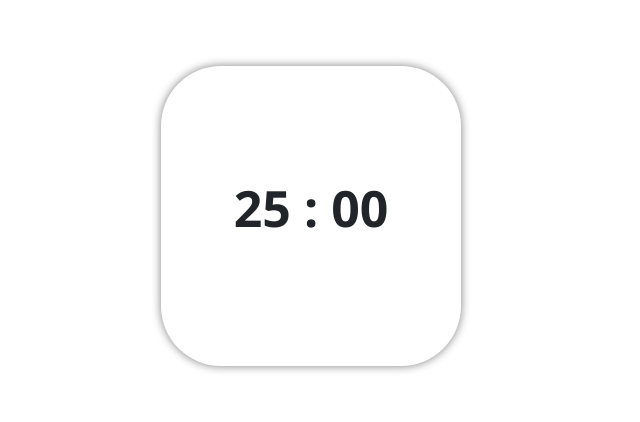
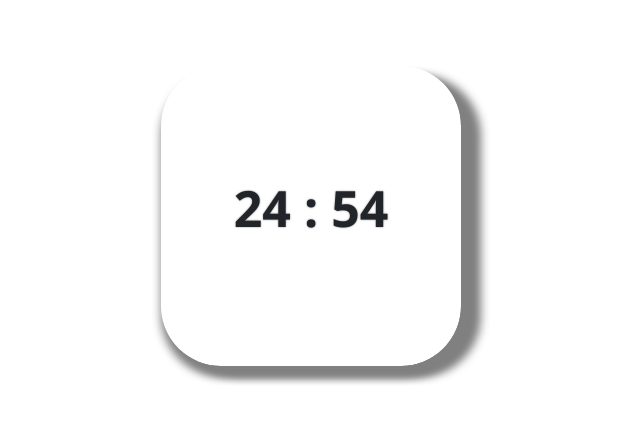
Before and after one commit to MamaraimovDavron/timer, a plain HTML site: page index.html in a window 1280 px wide. Shown: the part 184-606 px from the top of the page, without its empty margins (329-969 px from the left). Drawn offline with nearby package versions, Linux system fonts and the light colour scheme.

Commit message:
box-shadows are added

```diff
--- a/app.js
+++ b/app.js
@@ -0,0 +1,19 @@
+const minute = document.getElementById("minute");
+const second = document.getElementById("second");
+let m = 24;
+let s = 59;
+
+const timeStart = () => {
+  setInterval(() => {
+    if (s > 0) {
+      s--;
+      m;
+    } else if (s <= 0) {
+      s = 59;
+      m--;
+    }
+
+    minute.innerHTML = m;
+    second.innerHTML = s < 10 ? `0${s}` : s;
+  }, 1000);
+};
--- a/index.html
+++ b/index.html
@@ -13,14 +13,14 @@
     <link rel="stylesheet" href="style.css" />
     <title>Timer</title>
   </head>
-  <body>
+  <body onload="timeStart()">
     <div class="container">
       <div class="row">
         <div class="col-6">
           <p>
-            <span>25</span>
+            <span id="minute"></span>
             <span>:</span>
-            <span>00</span>
+            <span id="second"></span>
           </p>
         </div>
       </div>
--- a/style.scss
+++ b/style.scss
@@ -15,7 +15,7 @@
     height: 100%;
 
     .col-6 {
-      box-shadow: 0px 0px 10px grey;
+      box-shadow: 10px 10px 10px grey, 0px 10px 10px grey, 20px 10px 10px grey;
       width: 300px;
       height: 300px;
       border-radius: 20%;
@@ -27,6 +27,10 @@
         font-size: 50px;
         font-family: "Segoe UI", Tahoma, Geneva, Verdana, sans-serif;
         font-weight: 900;
+
+        span {
+          text-shadow: 0px 0px 2px gray;
+        }
       }
     }
   }
```
Also changed, not shown: style.css, 1 other file.
